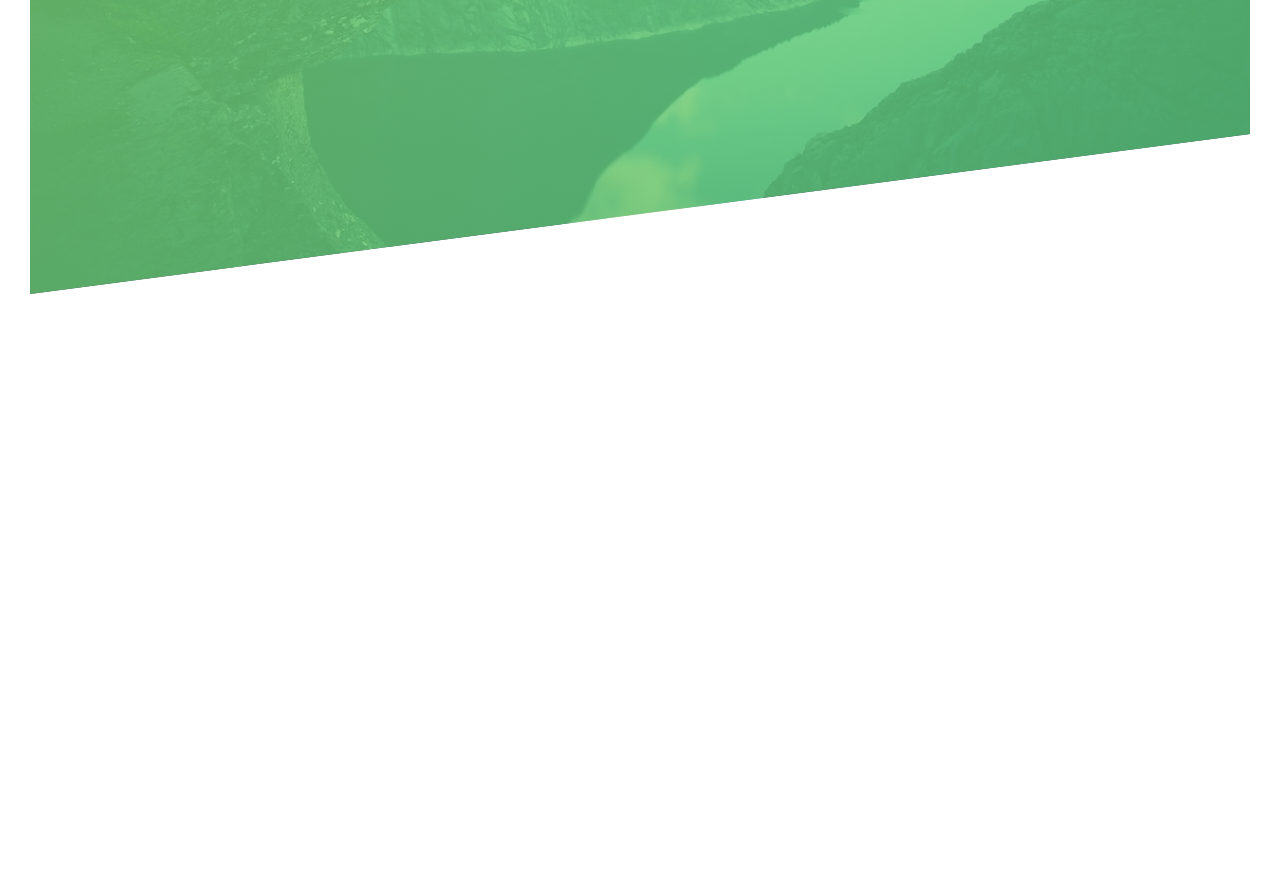
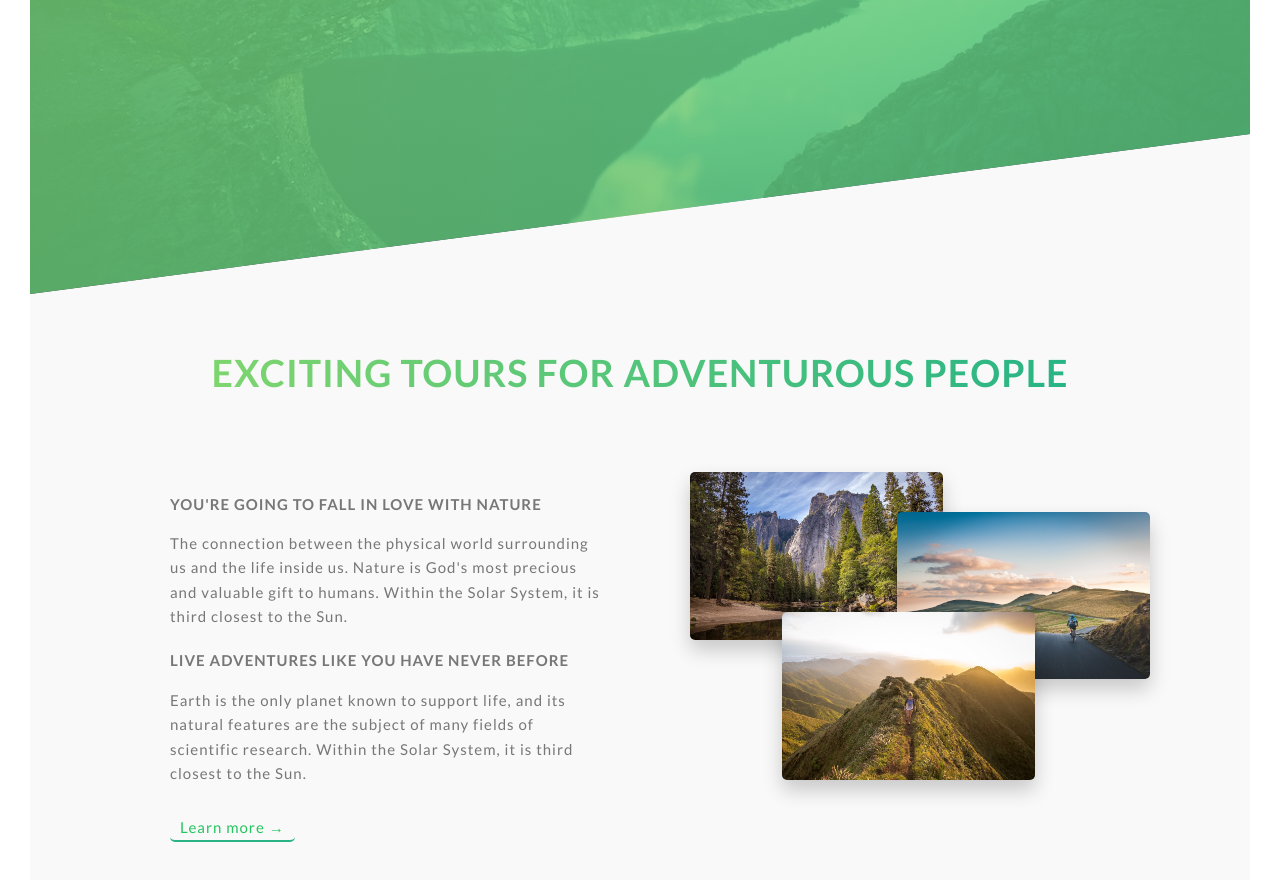
Before and after one commit to CypherAk007/Natours-React-App, a React (Vite) app: page / in a window 1280 px wide. Shown: the part 496-1376 px from the top of the page. Before the commit the page ends 820 px from the top, so only its background shows below. Built offline with nearby package versions, Linux system fonts and the light colour scheme.

Commit message:
Mainsection with image animation

```diff
--- a/src/App.jsx
+++ b/src/App.jsx
@@ -1,9 +1,11 @@
 import Header from "./components/Header";
 import classes from './App.module.scss'
+import MainSection from "./components/MainSection";
 const App = ()=>{
   return (
     <div className={`${classes.app} p-12`}>
         <Header></Header>
+        <MainSection></MainSection>
     </div>
   )
 }
--- a/src/UI/Button.jsx
+++ b/src/UI/Button.jsx
@@ -7,7 +7,6 @@ const Button  = (props)=>{
         {`${classes.btn} ${classes['btn--white']} transition-all inline-block text-3xl uppercase bg-white text-[#777] px-12 py-6  rounded-full
          hover:-translate-y-4 hover:shadow-button
          active:-translate-y-[1px] active:shadow-[0_5px_10px_rgba(0,0,0,.2)]
-
 
           `}
         >
--- /dev/null
+++ b/src/UI/GreenButton.jsx
@@ -0,0 +1,7 @@
+const GreenButton = (props)=>{
+    return(
+        <button className={`${props.className} border-b-2  -border--color-primary-dark text-green-500 hover:-bg--color-primary-light rounded-lg px-4 hover:text-white`}>{props.children}</button>
+    )
+}
+
+export default GreenButton;
--- /dev/null
+++ b/src/components/MainSection.jsx
@@ -0,0 +1,32 @@
+import GreenButton from "../UI/GreenButton";
+import i1 from '../assets/img/nat-1-large.jpg'
+import i2 from '../assets/img/nat-2-large.jpg'
+import i3 from '../assets/img/nat-3-large.jpg'
+
+const MainSection = ()=>{
+    return (
+        <div className={` flex flex-col tracking-widest items-center text-red -bg--color-grey-light-1 min-h-[90rem] -mt-[19rem]`}>
+            <div className={`pt-[25rem] text-6xl inline-block bg-gradient-to-r -from--color-primary-light -to--color-primary-dark bg-clip-text text-transparent font-semibold uppercase`}>exciting tours for adventurous people</div>
+            <div className={`mt-[10rem] flex justify-between  gap-20 px-[10rem] text-2xl self-stretch  `}>
+                <div className={`basis-[50%] leading-relaxed flex flex-col items-start font-medium`}>
+                    <div className={`px-16 mb-8`}>
+                        <h2 className={`uppercase font-semibold mb-6`}>you're going to fall in love with nature</h2>
+                        <p>The connection between the physical world surrounding us and the life inside us. Nature is God's most precious and valuable gift to humans. Within the Solar System, it is third closest to the Sun. </p>
+                    </div>
+                    <div className={`px-16`}>
+                        <h2 className={`uppercase font-semibold mb-6`}>Live adventures like you have never before</h2>
+                        <p>Earth is the only planet known to support life, and its natural features are the subject of many fields of scientific research. Within the Solar System, it is third closest to the Sun.</p>
+                    </div>
+                    <GreenButton className={`ml-16 mt-12 `} >Learn more &rarr;</GreenButton>
+                </div>
+                <div className={`flex-1 relative`}>
+                    <img src={i1} className={` shadow-button absolute hover:outline-offset-8 hover:outline hover:outline-8 hover:-outline--color-primary hover:z-20 hover:scale-[1.05] hover:shadow-dark  transition-all z-10  w-[55%] rounded-lg left-0 -top-8`}></img>
+                    <img src={i2} className={`shadow-button  absolute hover:outline-offset-8 hover:outline hover:outline-8 hover:-outline--color-primary hover:z-20 hover:scale-[1.05] hover:shadow-dark transition-all z-10  w-[55%] rounded-lg right-0 top-8`}></img>
+                    <img src={i3} className={`shadow-button absolute hover:outline-offset-8 hover:outline hover:outline-8 hover:-outline--color-primary hover:z-20 hover:scale-[1.05] hover:shadow-dark transition-all z-10  w-[55%] rounded-lg left-[20%] top-48`}></img>
+                </div>
+            </div>
+        </div>
+    )
+}
+
+export default MainSection;
--- a/tailwind.config.js
+++ b/tailwind.config.js
@@ -6,11 +6,24 @@ export default {
   ],
   theme: {
     extend: {
+      colors:{
+        "--color-primary":"#55c57a",
+        '--color-primary-light':"#7ed56f",
+        '--color-primary-dark': "#28b485",
+        '--color-grey-light-1': "#faf9f9",
+        '--color-grey-light-2': "#f4f2f2",
+        '--color-grey-light-3': "#f0eeee",
+        '--color-grey-light-4':' #ccc',
+        '--color-grey-dark-1': '#333',
+        '--color-grey-dark-2': '#777',
+        '--color-grey-dark-3': '#999',
+      },
       backgroundImage:{
         'hero':"url('/images/hero-small.jpg')"
       },
       boxShadow:{
         'button':'0 10px 20px rgba(0,0,0,0.2)',
+        'dark':'0 2.5rem 4rem rgba(0,0,0,.5);'
       }
     },
   },
```
Also changed, not shown: src/UI/GreenButton.module.scss (added), src/components/MainSection.module.scss (added).
